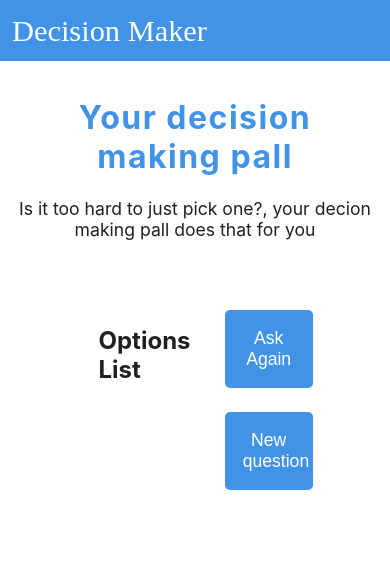
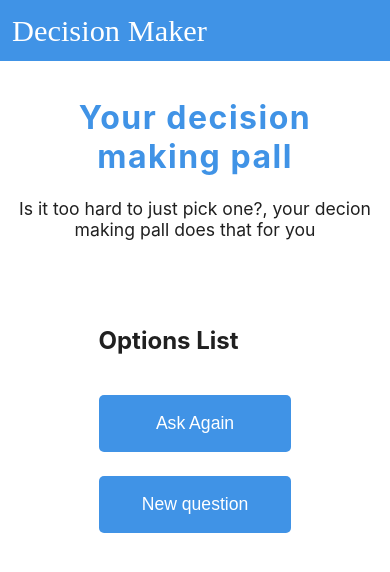
Before and after one commit to oyejideoyetunji/choicepall, a React (Create React App) app: page /answers in a window 390 px wide. Shown: the top 572 px of the page. Built offline with nearby package versions, Linux system fonts and the light colour scheme; a web font is replaced by a local one.

Commit message:
fixing UI

```diff
--- a/src/components/AnswersSection/AnswerSection.css
+++ b/src/components/AnswersSection/AnswerSection.css
@@ -1,4 +1,4 @@
-.flex-row {
+.flex-container {
   display: flex;
   width: 70%;
   margin: 25px auto;
@@ -27,7 +27,7 @@ li.answer {
   border: 2.5px solid blue;
   border-radius: 8px;
   color: blue;
-  padding: 12px;
+  padding: 16px;
 }
 
 .col-card {
@@ -35,7 +35,7 @@ li.answer {
   flex-direction: column;
 }
 
-.col-card > button {
+.col-card button {
   width: 70%;
   padding: 18px;
   margin: 12px auto;
@@ -48,7 +48,10 @@ li.answer {
   border-radius: 5px;
 }
 
-@media screen and (max-width: 500px) {
+@media screen and (max-width: 600px) {
+  .flex-container {
+    flex-direction: column;
+  }
   .col-1 {
     width: 100%;
   }
--- a/src/components/AnswersSection/AnswersSection.js
+++ b/src/components/AnswersSection/AnswersSection.js
@@ -10,7 +10,7 @@ const AnswersSection = ({ optionsArray, resetQuestionAndOptions }) => {
 
   return (
     <section className="container">
-      <div className="flex-row">
+      <div className="flex-container">
         <ul className="col-1 bold-txt-list">
           <h2>Options List</h2>
           {optionsArray.length > 0
```
